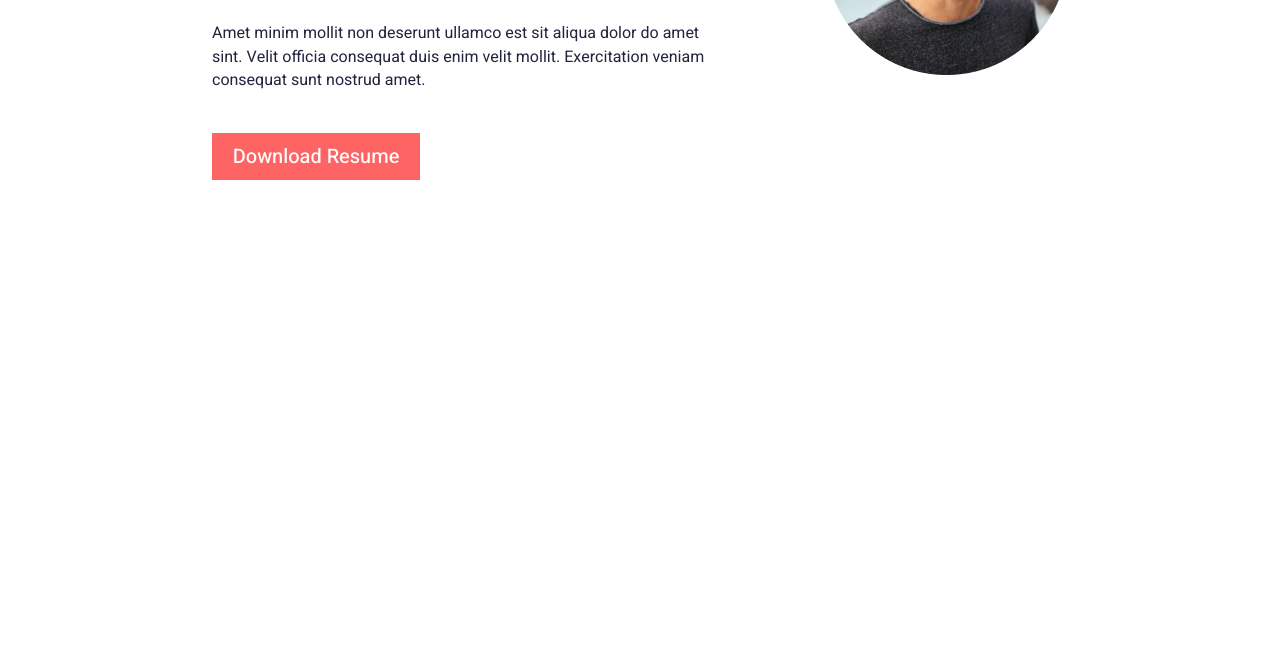
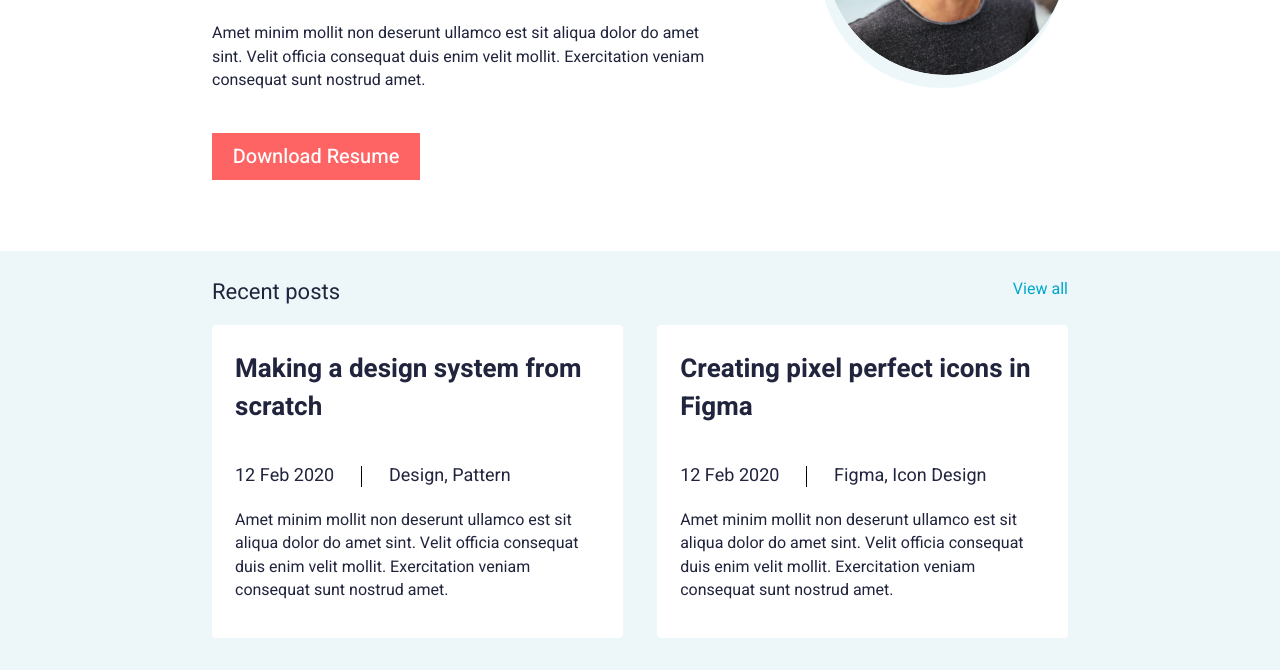
Before and after one commit to Andrei-Bond/John, a plain HTML site: page Home/index.html in a window 1280 px wide. Shown: the part 408-1078 px from the top of the page. Before the commit the page ends 800 px from the top, so only its background shows below. Drawn offline with Linux system fonts and the light colour scheme.

Commit message:
add recent

```diff
--- a/Home/#source/scss/_header.scss
+++ b/Home/#source/scss/_header.scss
@@ -28,14 +28,14 @@
 			display: block;
 			position: fixed;
 			left: 0px;
-			top: -400%;
+			top: -200%;
 			width: 100%;
 			height: 100%;
-			transition: top 0.3s ease 0s;
+			transition: top 0.5s ease 0s;
 			&._active {
 				top: 0px;
 				left: 0px;
-				overflow: scroll;
+				overflow: auto;
 			}
 		}
 	}
--- a/Home/#source/scss/style.scss
+++ b/Home/#source/scss/style.scss
@@ -87,13 +87,12 @@ body {
 
 //<Card>
 .card {
-
-	max-height: 505px;
+	margin-bottom: 50px;
+	padding-bottom: 21px;
 
 	&__row {
 		display: flex;
 		justify-content: space-between;
-		padding-bottom: 71px;
 		padding-top: 140px;
 	}
 	&__content {
@@ -130,11 +129,99 @@ body {
 	}
 
 	&__foto {
+
+		img {
+		box-shadow: -5px 13px 1px #EDF7FA;
+		border-radius: 50%;
+		}
 	}
 }
 
-//</Card>
+//</Card>=================================================================================================================================================================================
+//<Recent>===================================================================
 
+.recent {
+	background-color: #EDF7FA;
+	color: #21243D;
+
+	&__row {
+	}
+
+	&__comments {
+		display: flex;
+		justify-content: space-between;
+		padding-top: 30px;
+		margin-top: 30px;
+		margin-bottom: 22px;
+	}
+
+	&__name {
+		font-size: 22px;
+		color: #21243D;
+	}
+
+	&__link {
+		color: #00A8CC;
+		font-size: 16px;
+	}
+
+	&__content {
+		display: flex;
+		justify-content: space-between;
+		padding-bottom: 32px;
+	}
+
+	&__block {
+		background-color: #fff;
+		border-radius: 4px;
+		flex: 0 1 48%;
+		padding: 25px 23px 35px 23px;
+	}
+
+	&__title {
+		font-weight: 700;
+		font-size: 26px;
+		line-height: 38px;
+		margin-bottom: 40px;
+	}
+
+	&__info {
+		font-size: 18px;
+		margin-bottom: 22px;
+		display: flex;
+
+
+		align-items: center;
+
+	}
+
+	&__date {
+	}
+
+	&__line {
+
+		flex: 0 1 15%;
+		div {
+			background-color: #000;
+			width: 1px;
+			height: 21px;
+			margin: 0 auto;
+		}
+
+
+	}
+
+	&__application {
+	}
+
+	&__text {
+		font-size: 16px;
+		line-height: 23.5px;
+	}
+}
+
+
+//</Recent>==================================================================================================================
 
 
 //====================================================================================================
--- a/Home/index.html
+++ b/Home/index.html
@@ -47,6 +47,40 @@
 					</div>
 				</div>
 			</div>
+			<div class="recent">
+				<div class="container">
+					<div class="recent__row">
+						<div class="recent__comments">
+							<div class="recent__name">Recent posts</div>
+							<a href="" class="recent__link">View all</a>
+						</div>
+						<div class="recent__content">
+							<div class="recent__block">
+								<div class="recent__title">Making a design system from scratch</div>
+								<div class="recent__info">
+									<div class="recent__date">12 Feb 2020</div>
+									<div class="recent__line">
+										<div></div>
+									</div>
+									<div class="recent__application">Design, Pattern</div>
+								</div>
+								<div class="recent__text">Amet minim mollit non deserunt ullamco est sit aliqua dolor do amet sint. Velit officia consequat duis enim velit mollit. Exercitation veniam consequat sunt nostrud amet.</div>
+							</div>
+							<div class="recent__block">
+								<div class="recent__title">Creating pixel perfect icons in Figma</div>
+								<div class="recent__info">
+									<div class="recent__date">12 Feb 2020</div>
+									<div class="recent__line">
+										<div></div>
+									</div>
+									<div class="recent__application">Figma, Icon Design</div>
+								</div>
+								<div class="recent__text">Amet minim mollit non deserunt ullamco est sit aliqua dolor do amet sint. Velit officia consequat duis enim velit mollit. Exercitation veniam consequat sunt nostrud amet.</div>
+							</div>
+						</div>
+					</div>
+				</div>
+			</div>
 
 <footer class="footer">
 	<div class='container'>
```
Also changed, not shown: Home/css/style.css.
